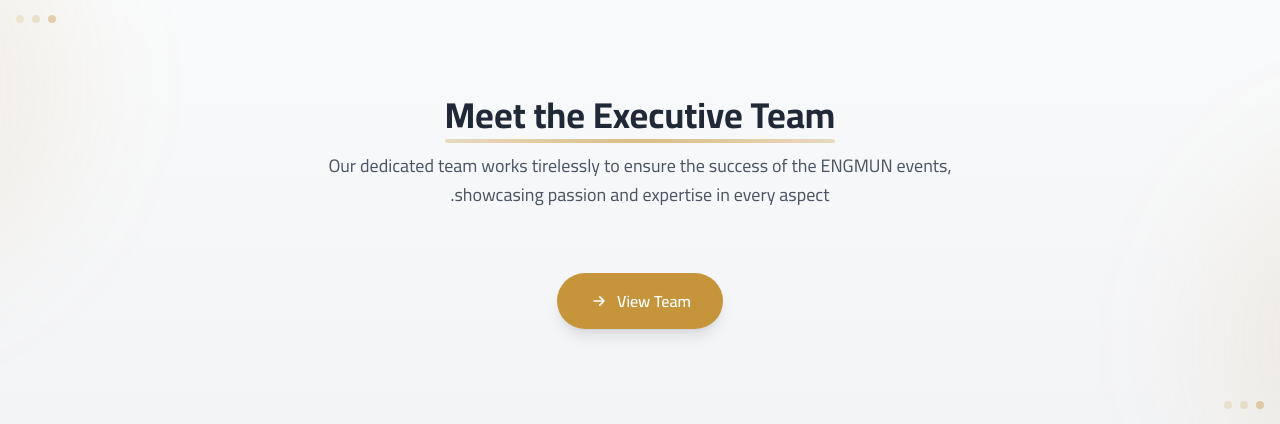
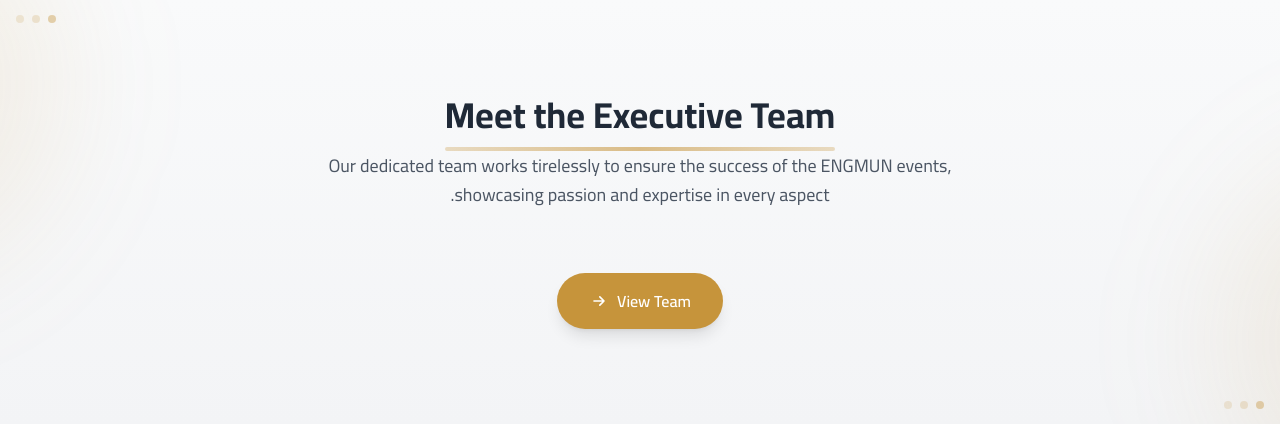
Before and after one commit to GnarlyJock45/ENGMUN-website, a Flask app: page /?lang=ar in a window 1280 px wide. Shown: the part 1761-2185 px from the top of the page. Run offline with Flask 3, Linux system fonts and the light colour scheme; some libraries are stand-ins or nearby versions.

Commit message:
small design fix + lang fix

```diff
--- a/templates/home.html
+++ b/templates/home.html
@@ -169,7 +169,7 @@
             <!-- Title with Underline -->
             <h2 class="relative inline-block text-4xl font-bold text-gray-800 mx-auto">
                 {{ _('Meet the Executive Team') }}
-                <div class="absolute -bottom-2 left-0 h-1 w-full rounded-full bg-gradient-to-r from-[#C6943B]/30 via-[#C6943B]/60 to-[#C6943B]/30"></div>
+                <div class="absolute -bottom-4 left-0 h-1 w-full rounded-full bg-gradient-to-r from-[#C6943B]/30 via-[#C6943B]/60 to-[#C6943B]/30"></div>
             </h2>
 
             <!-- Description -->
@@ -330,26 +330,6 @@
 </section>
 
 
-
-
-
-<!-- Newsletter Section -->
-<!-- <section class="py-16 bg-[#4F7B7B] text-white">
-    <div class="container mx-auto px-4 max-w-2xl text-center">
-        <h2 class="text-3xl font-bold mb-6">Stay Updated</h2>
-        <p class="text-[#E6E6E6] mb-8">Subscribe to our newsletter for the latest updates and event announcements.</p>
-        <form class="flex flex-col md:flex-row gap-4 justify-center">
-            <input type="email" placeholder="Enter your email" class="px-4 py-2 rounded-lg flex-grow max-w-md text-[#333333]"/>
-            <button type="submit" class="bg-[#C6943B] px-8 py-2 rounded-lg hover:bg-[#A67B31] transition-colors duration-300">
-                Subscribe
-            </button>
-        </form>
-    </div>
-</section> -->
-
-
-
-
 <style>
     /* Base animations */
     @keyframes fadeInUp {
```
Also changed, not shown: translations/ar/LC_MESSAGES/messages.po, 1 other file.
